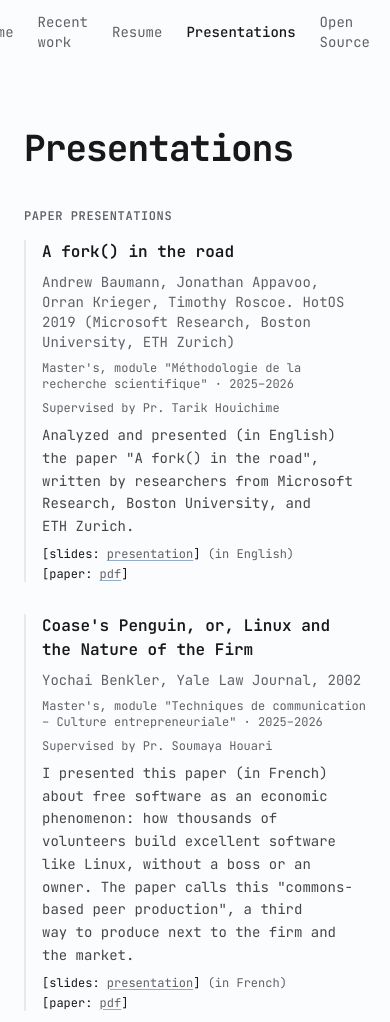
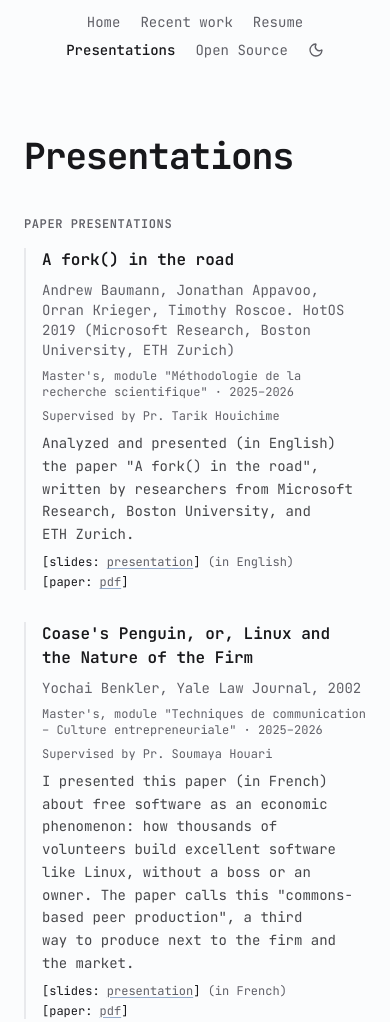
Before and after one commit to AmraniCh/amranich.dev, an Astro site: page /presentations in a window 390 px wide. Shown: the top 1022 px of the page. Built offline with nearby package versions, Linux system fonts and the light colour scheme; Astro itself is replaced by a stand-in of ours; some packages are replaced by stand-ins of ours.

Commit message:
fix: mobile nav wrapping, star links and date wrapping

```diff
--- a/src/components/Navigation.astro
+++ b/src/components/Navigation.astro
@@ -24,13 +24,13 @@ function isActiveHref(href: string) {
 }
 function linkClass(href: string) {
   const active = isActiveHref(href);
-  return `text-sm transition-colors ${active ? 'text-foreground font-medium' : 'text-muted-foreground hover:text-foreground'}`;
+  return `text-sm whitespace-nowrap transition-colors ${active ? 'text-foreground font-medium' : 'text-muted-foreground hover:text-foreground'}`;
 }
 ---
-<nav class="sticky top-0 z-50">
+<nav class="sticky top-0 z-50 bg-background">
   <div class="container mx-auto px-6">
-    <div class="flex h-16 items-center justify-center">
-      <div class="flex items-center gap-6">
+    <div class="flex min-h-16 items-center justify-center py-3">
+      <div class="flex flex-wrap items-center justify-center gap-x-5 gap-y-2 sm:gap-x-6">
         {links.map((l) => (
           <a href={l.href} class={linkClass(l.href)} aria-current={isActiveHref(l.href) ? 'page' : undefined}>{l.label}</a>
         ))}
--- a/src/content/presentations.yaml
+++ b/src/content/presentations.yaml
@@ -69,6 +69,7 @@
   section: Coursework
   subtitle: "Original title: « Système adaptatif de régulation de l'ambiance électromagnétique par traitement numérique en boucle fermée et synthèse d'ondes biocompatibles »"
   context: "Master's, module \"Innovation et propriété intellectuelle\""
+  date: "Apr 2026"
   description: "As a team, we wrote a patent-style document (prior art, claims and drawings) for a system that cancels low-frequency magnetic fields with digital signal processing. It is not a filed patent, but a project to teach us how to write a patent for an invention."
   slides: "https://docs.google.com/presentation/d/1n8v5I3cdpvd4kyKz2MIeCnPlsS5Rcu44/edit?usp=sharing&ouid=107858341399528336890&rtpof=true&sd=true"
   links:
--- a/src/pages/open-source/index.astro
+++ b/src/pages/open-source/index.astro
@@ -32,7 +32,7 @@ const linkClass = "text-muted-foreground underline underline-offset-2 decoration
                             </h3>
                             <p class="text-sm text-foreground/80 text-pretty">{repo.description}</p>
                             <div class="flex flex-wrap items-center gap-x-4 gap-y-1 text-xs text-muted-foreground">
-                                <span>[stars: <a href={`${repo.url}/stargazers`} target="_blank" rel="noopener noreferrer" class={linkClass}>{formatCount(repo.stars)}</a>]</span>
+                                <span>[stars: <a href={repo.url} target="_blank" rel="noopener noreferrer" class={linkClass}>{formatCount(repo.stars)}</a>]</span>
                                 <span>[forks: <a href={`${repo.url}/forks`} target="_blank" rel="noopener noreferrer" class={linkClass}>{formatCount(repo.forks)}</a>]</span>
                                 {repo.downloads && (
                                     <span>[{repo.downloads.label}: <a href={repo.downloads.url} target="_blank" rel="noopener noreferrer" class={linkClass}>{formatCount(repo.downloads.count)}</a>]</span>
--- a/src/pages/presentations/index.astro
+++ b/src/pages/presentations/index.astro
@@ -42,7 +42,9 @@ const items = entries.map(({ id, data }) => {
                                     {item.paper && <p class="text-sm text-muted-foreground text-pretty">{item.paper}</p>}
                                     {item.subtitle && <p class="text-sm text-muted-foreground text-pretty">{item.subtitle}</p>}
                                     <p class="text-xs text-muted-foreground text-pretty">
-                                        {[item.context, item.date, !item.slides && item.language].filter(Boolean).join(" · ")}
+                                        {item.context}
+                                        {item.date && <Fragment> · <span class="whitespace-nowrap">{item.date}</span></Fragment>}
+                                        {item.language && !item.slides && ` · ${item.language}`}
                                     </p>
                                     {item.supervisor && <p class="text-xs text-muted-foreground">Supervised by {item.supervisor}</p>}
                                     {item.jury && <p class="text-xs text-muted-foreground">Jury: {item.jury}</p>}
```
